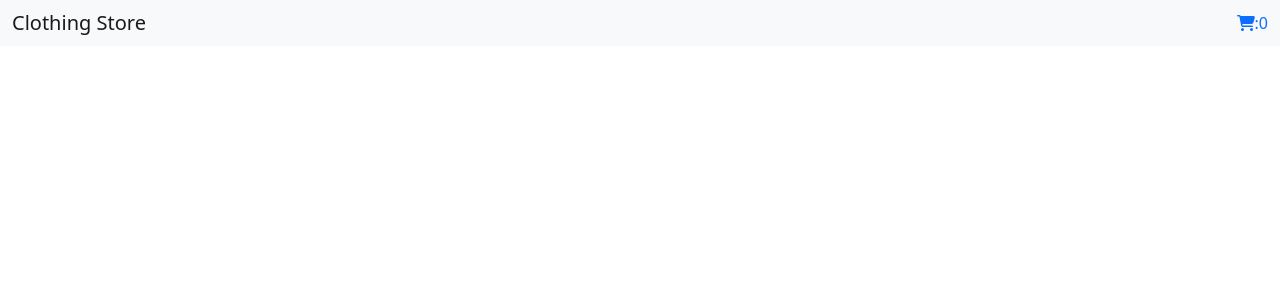
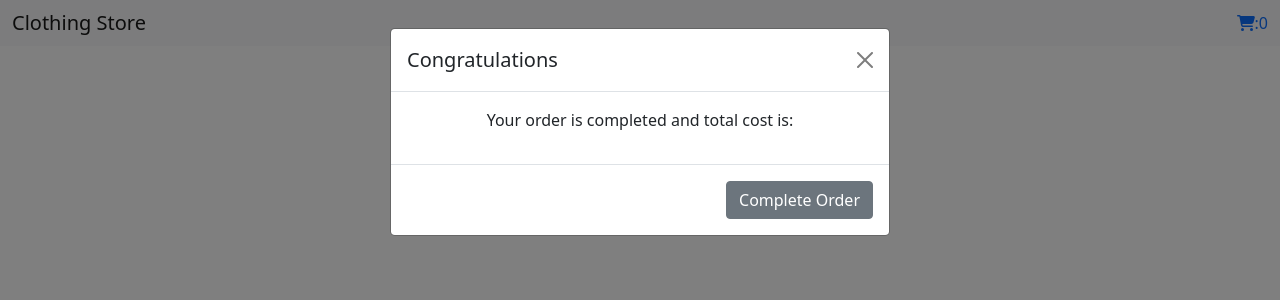
Before and after one commit to NischalKafle/Simple-ecommerce, a React (Create React App) app: page /paymentprocessing in a window 1280 px wide. Before the commit this address had no page. Shown: the top 300 px of the page. Built offline with nearby package versions, Linux system fonts and the light colour scheme.

Commit message:
Commit done

```diff
--- a/public/index.html
+++ b/public/index.html
@@ -7,8 +7,7 @@
     <meta name="theme-color" content="#000000" />
     <meta
       name="description"
-      content="Web site created using create-react-app"
-    />
+      content="Web site created using create-react-app"    />
     <link rel="apple-touch-icon" href="%PUBLIC_URL%/logo192.png" />
 
     <link rel="manifest" href="%PUBLIC_URL%/manifest.json" />
--- a/src/App.js
+++ b/src/App.js
@@ -3,22 +3,43 @@ import NavBar from './Product/NavBar';
 import { Routes } from 'react-router-dom';
 import { Route } from 'react-router-dom';
 import Cart from './Product/Cart'
+import PaymentProcessing from './Product/PaymentProcessing';
+import Thankyou from './Product/Thankyou';
+
 function App() {
+  return (
 
-  return (
-    <div className="App" style={{textAlign:'center'}}>
-    <NavBar/>
+
     <Routes>
+
     <Route path="/" element={
+      <div className="App" style={{textAlign:'center'}}>
+      <NavBar/>
       <Product/>
+</div>
     }>
     </Route>
     <Route path="/cart" element={
+      <div className="App" style={{textAlign:'center'}}>
+      <NavBar/>
       <Cart/>
+</div>
+    }>
+    </Route>
+    <Route path="/paymentprocessing" element={
+      <div className="App" style={{textAlign:'center'}}>
+      <NavBar/>
+      <PaymentProcessing/>
+</div>
+    }>
+    </Route>
+
+    <Route path="/thankyou" element={
+      <Thankyou/>
     }>
     </Route>
       </Routes>
-    </div>
+
   );
 }
 
--- a/src/Product/Cart.js
+++ b/src/Product/Cart.js
@@ -3,6 +3,7 @@ import { useSelector, useDispatch } from 'react-redux';
 import { Text } from '@chakra-ui/react';
 import { deleteItem } from '../redux/cartSlice';
 import { Link } from 'react-router-dom';
+import { useLocation } from 'react-router-dom';
 
 function Cart() {
   const dispatch = useDispatch();
@@ -22,8 +23,11 @@ function Cart() {
     const quantity = quantities[product.id] || 1;
     return acc + product.price * quantity;
   }, 0);
+  const location = useLocation();
+  const searchParams = new URLSearchParams(location.search);
+  const cost = searchParams.get('cost');
+  return (
 
-  return (
     <div>
       {productsCart.length > 0 ? (
         <h1 style={{ textAlign: 'center' }}>This is my Cart!</h1>
@@ -77,9 +81,11 @@ function Cart() {
           <p style={{ padding: '5px', fontSize: '30px' }}>
             <b>Total Cost: ${totalCost}</b>
           </p>
+          <Link to={`/paymentprocessing?cost=${totalCost}`}>
           <button style={{ padding: '5px', margin: '5px' }} type="button" className="btn btn-success btn-sm">
             Proceed to Payment
           </button>
+          </Link>
           <Link to="/">
             <button style={{ padding: '5px', margin: '5px' }} type="button" className="btn btn-primary btn-sm">
               Continue Shopping
--- /dev/null
+++ b/src/Product/PaymentProcessing.js
@@ -0,0 +1,40 @@
+import React from 'react'
+import { useEffect } from 'react';
+import { useLocation } from 'react-router-dom';
+import { Link } from 'react-router-dom';
+const PaymentProcessing = () => {
+  const location = useLocation();
+  const searchParams = new URLSearchParams(location.search);
+  const cost = searchParams.get('cost');
+  useEffect(() => {
+    const modal = new window.bootstrap.Modal(document.getElementById('myModal'));
+    modal.show();
+
+    return () => {
+      modal.dispose();
+    };
+  }, []);
+  return (
+    <div id="myModal" className="modal" tabIndex="-1">
+    <div className="modal-dialog">
+      <div className="modal-content">
+        <div className="modal-header">
+          <h5 className="modal-title">Congratulations</h5>
+          <button type="button" className="btn-close" data-bs-dismiss="modal" aria-label="Close"></button>
+        </div>
+        <div className="modal-body">
+          <p>Your order is completed and total cost is:{cost}</p>
+        </div>
+        <div className="modal-footer">
+          <Link to={`/thankyou`}>
+            <button type="button" className="btn btn-secondary" data-bs-dismiss="modal">Complete Order</button>
+          </Link>
+
+        </div>
+      </div>
+    </div>
+  </div>
+  )
+}
+
+export default PaymentProcessing
--- a/src/Product/Product.js
+++ b/src/Product/Product.js
@@ -1,24 +1,18 @@
-import React, { useState, useEffect } from 'react';
-import { addItem } from '../redux/cartSlice';
-import { useSelector,useDispatch } from 'react-redux';
-import {
-  Card,
-  CardBody,
-  Image,
-  Stack,
-  Heading,
-  Text,
-} from '@chakra-ui/react';
+import React, { useState, useEffect } from "react";
+import { addItem } from "../redux/cartSlice";
+import { useSelector, useDispatch } from "react-redux";
+import { Card, CardBody, Image, Stack, Heading, Text } from "@chakra-ui/react";
+
 
 function Product() {
-  const dispatch=useDispatch();
+  const dispatch = useDispatch();
   const productsCart = useSelector((state) => state.cart);
   const [products, setProducts] = useState([]);
-  const [searchQuery, setSearchQuery] = useState('');
+  const [searchQuery, setSearchQuery] = useState("");
   const [filteredProducts, setFilteredProducts] = useState([]);
 
   useEffect(() => {
-      fetch('https://fakestoreapi.com/products?limit=8')
+    fetch("https://fakestoreapi.com/products?limit=8")
       .then((response) => response.json())
       .then((data) => {
         setProducts(data);
@@ -44,40 +38,52 @@ function Product() {
     }
   };
 
+  return (
 
 
-    return (
-      <div style={{ marginTop: '5px', marginBottom: '5px' }}>
-      <div style={{ alignItems: 'center', margin: '5px' }}>
+    <div style={{ marginTop: "5px", marginBottom: "5px" }}>
+      <div style={{ alignItems: "center", margin: "5px" }}>
         <input
-          style={{ width: '300px', padding: '2px' }}
+          style={{ width: "300px", padding: "2px" }}
           type="text"
           placeholder="Search.."
           name="search"
           value={searchQuery}
           onChange={handleSearch}
         />
-        <button type="submit" style={{ padding: '2px' }}>
+        <button type="submit" style={{ padding: "2px" }}>
           <i className="fa fa-search"></i>
         </button>
       </div>
-      <div className="row row-cols-1 row-cols-md-3" style={{ marginLeft: '5px', marginRight: '5px' }}>
+      <div
+        className="row row-cols-1 row-cols-md-3"
+        style={{ marginLeft: "5px", marginRight: "5px" }}
+      >
         {filteredProducts.map((product) => (
-          <Card key={product.id} maxW="sm" style={{ border: '1px gray solid', padding: '2px' }}>
+          <Card
+            key={product.id}
+            maxW="sm"
+            style={{ border: "1px gray solid", padding: "2px" }}
+          >
             <CardBody>
               <Stack mt="6" spacing="3">
                 <Image
                   objectFit="cover"
-                    style={{ height: '150px' }}
+                  style={{ height: "150px" }}
                   src={product.image}
                   alt={product.title}
                 />
                 <Heading size="md">{product.title}</Heading>
                 <Text color="blue.600" fontSize="2xl">
-                    Price: {product.price}
+                  Price: ${product.price}
                 </Text>
               </Stack>
-              <button style={{ margin: '1.5px' } }  type="button" onClick={()=>addingToCart(product)} class="btn btn-success">
+              <button
+                style={{ margin: "1.5px" }}
+                type="button"
+                onClick={() => addingToCart(product)}
+                class="btn btn-success"
+              >
                 Add to cart
               </button>
             </CardBody>
--- /dev/null
+++ b/src/Product/Thankyou.js
@@ -0,0 +1,14 @@
+import React from 'react'
+
+const Thankyou = () => {
+  return (
+
+<div style={{ backgroundColor: 'crimson', display: 'flex', flexDirection: 'column', alignItems: 'center', justifyContent: 'center', height: '100vh', color: 'white' }}>
+<h1 style={{ textAlign: 'center' }}>Thank you for visiting us</h1>
+<p>Please visit us again.</p>
+</div>
+
+  )
+}
+
+export default Thankyou
```
Lines whose indentation alone changed are shown as unchanged.
